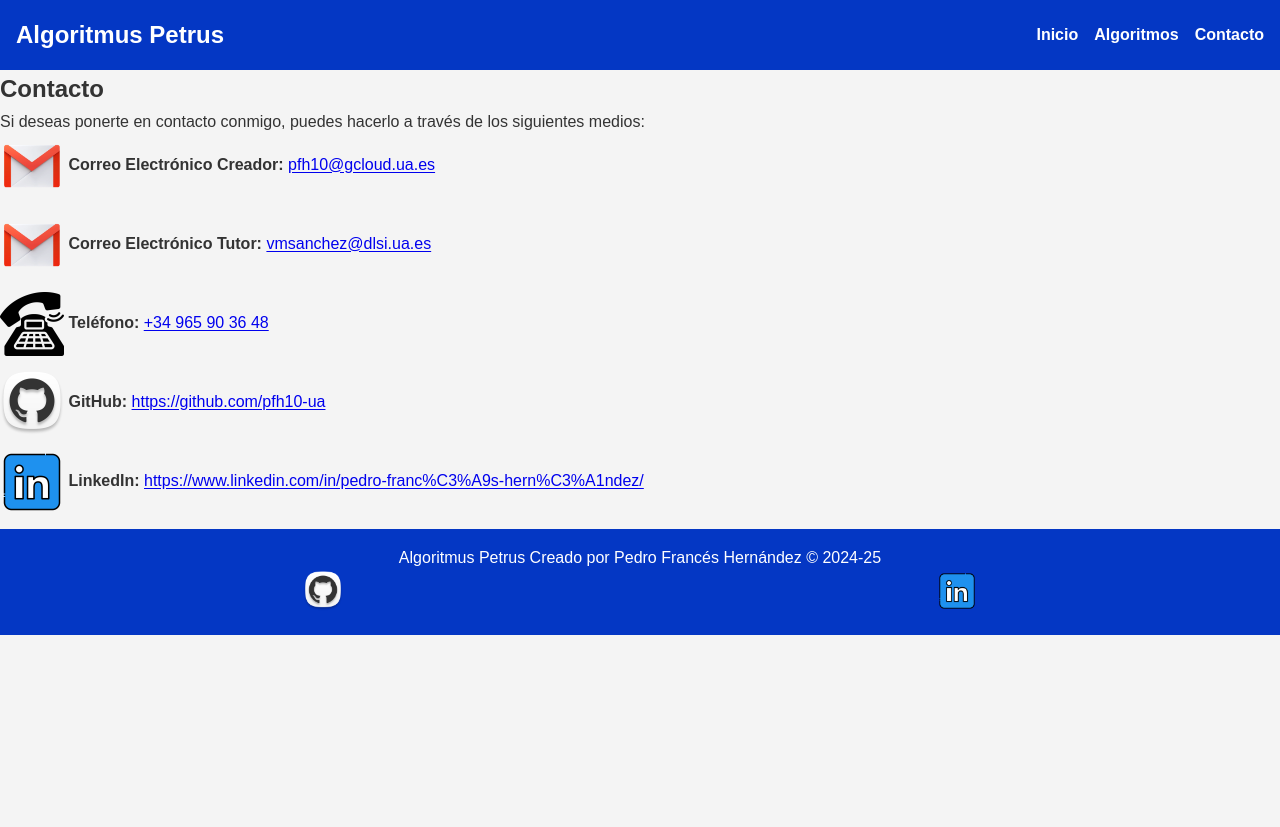
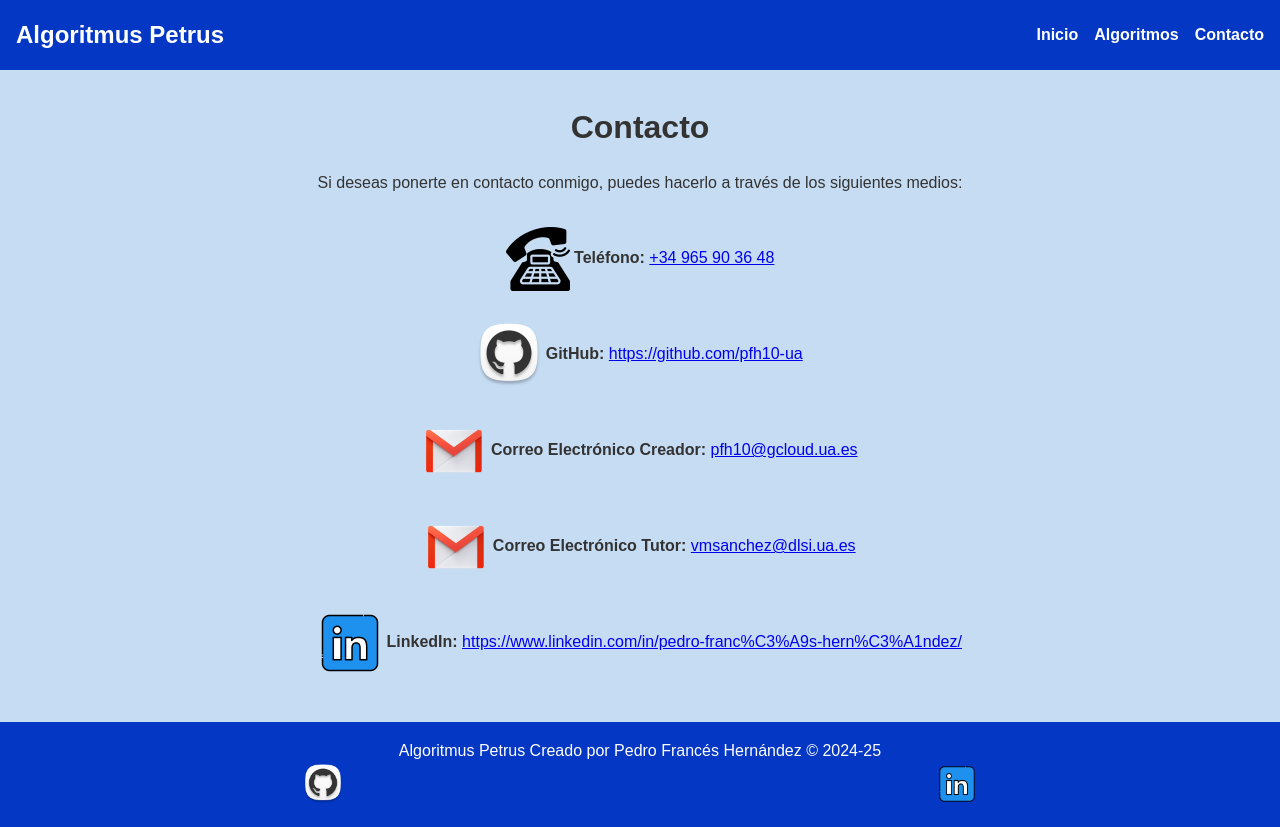
Before and after one commit to pfh10-ua/TFG_WEB_Algoritmos, a plain HTML site: page public/html_files/contacto.html in a window 1280 px wide. Before the commit the page ends 800 px from the top, so only its background shows below. Drawn offline with Linux system fonts and the light colour scheme.

Commit message:
Fijando footer abajo de la página

```diff
--- a/public/css/principal.css
+++ b/public/css/principal.css
@@ -1,15 +1,13 @@
-* {
-    margin: 0;
-    padding: 0;
-    box-sizing: border-box;
-}
-
 /* Fuentes y colores */
 body {
+    display: flex;
+    flex-direction: column;
+    margin: 0;
     font-family: Arial, sans-serif;
     line-height: 1.6;
     background-color: #f4f4f4;
     color: #333;
+    min-height: 100vh;
 }
 
 /* Hero Section */
@@ -166,3 +164,24 @@ body {
     border-radius: 5px;
     font-size: 16px;
 }
+
+#contact {
+    padding: 2rem;
+    background-color: #c6dcf2;
+    text-align: center;
+}
+
+#contact h2 {
+    font-size: 2rem;
+    margin-bottom: 1rem;
+}
+
+#contact li {
+    list-style: none;
+    margin: 2rem 2rem;
+    padding: auto;
+}
+
+main{
+    flex: 1;
+}
--- a/public/html_files/contacto.html
+++ b/public/html_files/contacto.html
@@ -3,7 +3,7 @@
 <head>
     <meta charset="UTF-8">
     <meta name="viewport" content="width=device-width, initial-scale=1.0">
-    <title>Lista de Algoritmos - Algoritmus Petrus</title>
+    <title>Contacto - Algoritmus Petrus</title>
     <link rel="stylesheet" href="../css/comun.css">
     <link rel="stylesheet" href="../css/principal.css">
     <script src="../js/menu.js" defer></script>
@@ -30,43 +30,42 @@
         </nav>
     </header>
 
-    <!-- Sección de Lista de Algoritmos -->
-    <section id="" >
-        <div class="contact-info">
+    <main id="contact">
+        <section class="contact-info">
             <h2>Contacto</h2>
             <p>Si deseas ponerte en contacto conmigo, puedes hacerlo a través de los siguientes medios:</p>
             <ul>
                 <li style="margin-bottom: 15px;">
-                    <img src="../img/email.webp" alt="Correo" style="width:64px; vertical-align:middle;">
+                    <img src="../img/phone.png" alt="Icono Teléfono" style="width:64px; vertical-align:middle;">
+                    <strong>Teléfono:</strong>
+                    <a href="tel:+34965903648">+34 965 90 36 48</a>
+                </li>
+                <li style="margin-bottom: 15px;">
+                    <img src="../img/github.png" alt="Icono GitHub" style="width:64px; vertical-align:middle;">
+                    <strong>GitHub:</strong>
+                    <a href="https://github.com/pfh10-ua" target="_blank">https://github.com/pfh10-ua</a>
+                </li>
+                <li style="margin-bottom: 15px;">
+                    <img src="../img/email.webp" alt="Icono Correo" style="width:64px; vertical-align:middle;">
                     <strong>Correo Electrónico Creador:</strong>
                     <a href="mailto:pfh10@gcloud.ua.es">pfh10@gcloud.ua.es</a>
                 </li>
                 <li style="margin-bottom: 15px;">
-                    <img src="../img/email.webp" alt="Correo" style="width:64px; vertical-align:middle;">
+                    <img src="../img/email.webp" alt="Icono Correo" style="width:64px; vertical-align:middle;">
                     <strong>Correo Electrónico Tutor:</strong>
                     <a href="mailto:vmsanchez@dlsi.ua.es">vmsanchez@dlsi.ua.es</a>
                 </li>
                 <li style="margin-bottom: 15px;">
-                    <img src="../img/phone.png" alt="Teléfono" style="width:64px; vertical-align:middle;">
-                    <strong>Teléfono:</strong>
-                    <a href="tel:+34965903648">+34 965 90 36 48</a>
-                </li>
-                <li style="margin-bottom: 15px;">
-                    <img src="../img/github.png" alt="GitHub" style="width:64px; vertical-align:middle;">
-                    <strong>GitHub:</strong>
-                    <a href="https://github.com/pfh10-ua" target="_blank">https://github.com/pfh10-ua</a>
-                </li>
-                <li style="margin-bottom: 15px;">
-                    <img src="../img/linkedin2.png" alt="LinkedIn" style="width:64px; vertical-align:middle;">
+                    <img src="../img/linkedin2.png" alt="Icono LinkedIn" style="width:64px; vertical-align:middle;">
                     <strong>LinkedIn:</strong>
                     <a href="https://www.linkedin.com/in/pedro-franc%C3%A9s-hern%C3%A1ndez/" target="_blank">https://www.linkedin.com/in/pedro-franc%C3%A9s-hern%C3%A1ndez/</a>
                 </li>
             </ul>
-        </div>
-    </section>
+        </section>
+    </main>
 
     <!-- Pie de Página -->
-    <footer id="contact">
+    <footer>
         <p>Algoritmus Petrus <span>Creado por Pedro Francés Hernández </span>&copy; 2024-25</p>
         <div class="social-links">
             <!-- Enlace a GitHub -->
```
Also changed, not shown: public/html_files/algoritms.html (+3 -1 lines), public/html_files/showAlgorithm.html (+0 -3 lines), public/index.html (+2 -5 lines).
